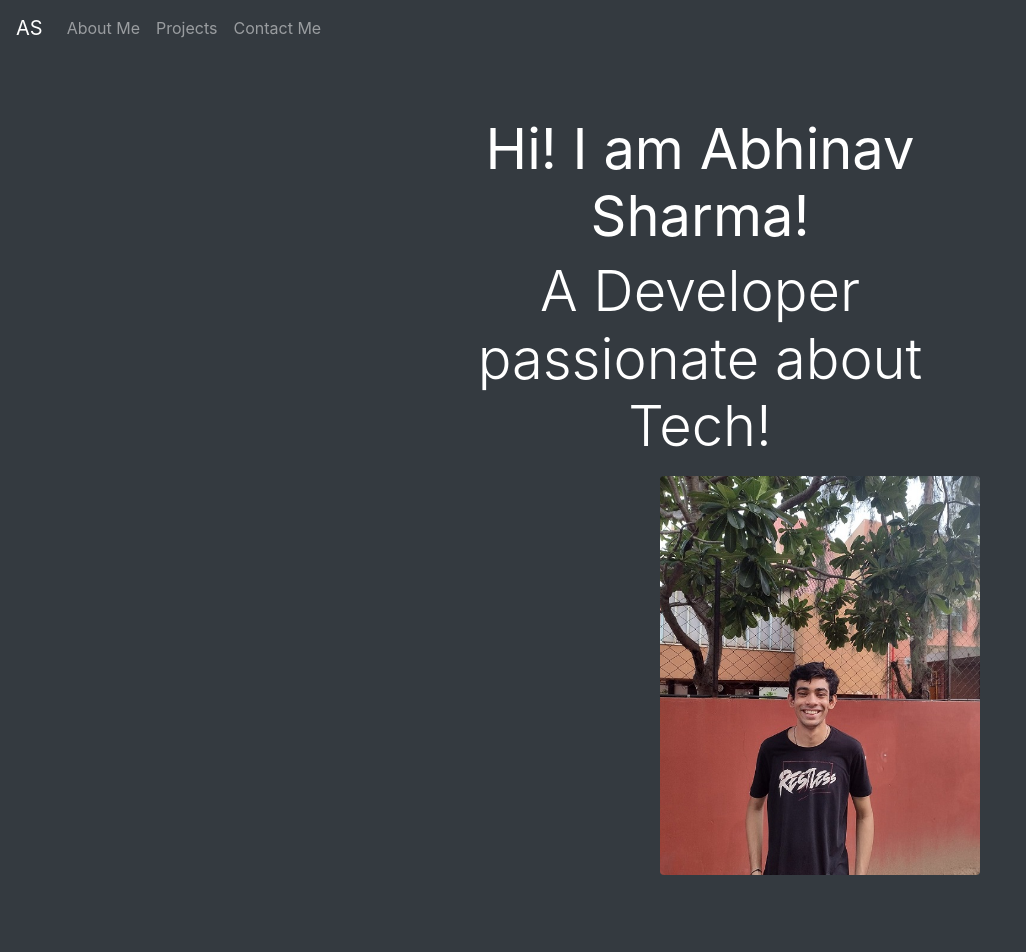
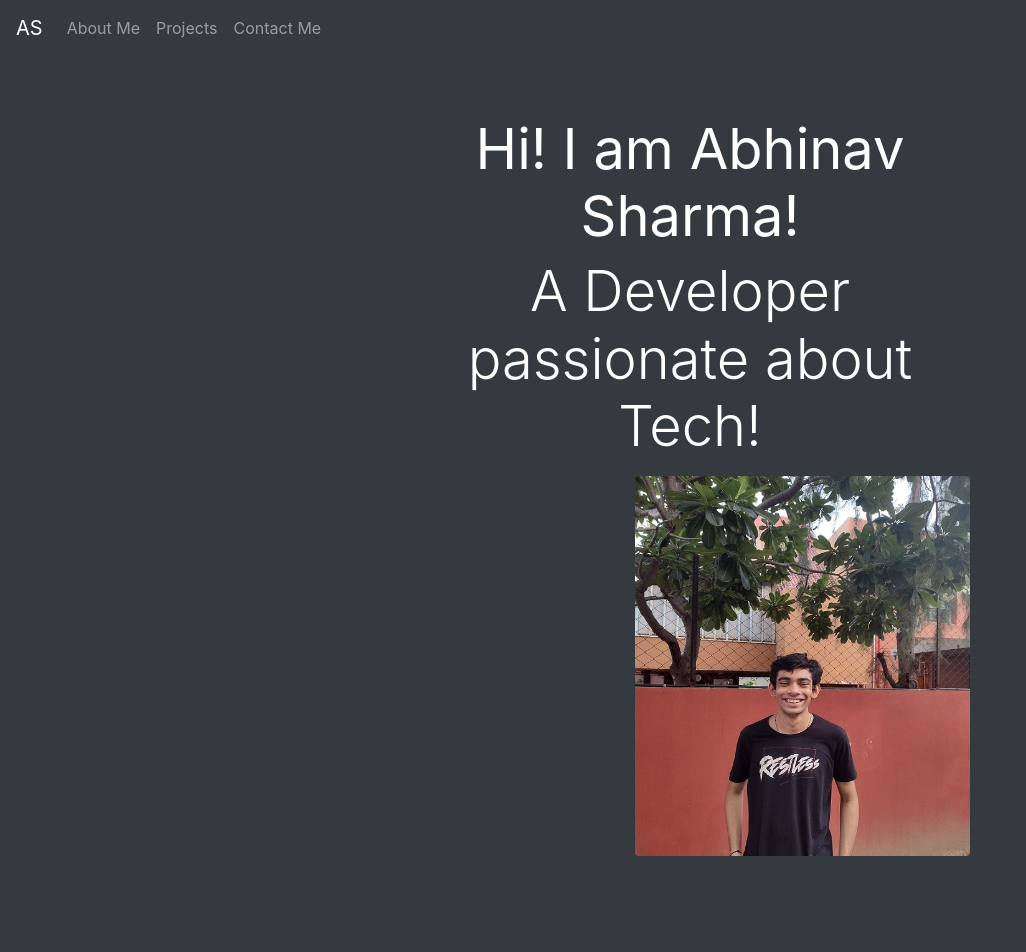
Before and after one commit to Abhinav5050649/portfolioOld, a React (Create React App) app in the folder client/: page / in a window 1280 px wide. Shown: the top 952 px of the page, without its empty margins (0-1026 px from the left). Built offline with nearby package versions, Linux system fonts and the light colour scheme.

Commit message:
Made changes to client css files

```diff
--- a/client/src/components/home.css
+++ b/client/src/components/home.css
@@ -11,7 +11,7 @@
   width: 50%;
   text-align: center;
   align-items:flex-start;
-  margin: 20px 20px 70px 365px;
+  margin: 20px 50px 70px 355px;
   padding: 10px;
   flex-direction: column;
   -ms-flex-align: start;
--- a/client/src/components/home.js
+++ b/client/src/components/home.js
@@ -16,7 +16,7 @@ export const Home = () => {
                             </blockquote>
                         </div>
                         <div class="col">
-                            <img src={myImage} class="rounded float-right" alt="..." height={399} width={320}></img>
+                            <img src={myImage} class="rounded float-right" alt="..." height={380} width={335}></img>
                         </div>
                     </div>
                 </div>
```
